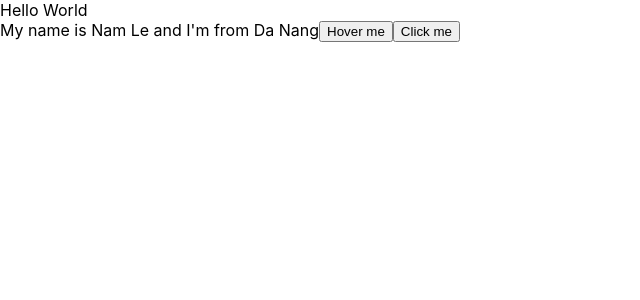
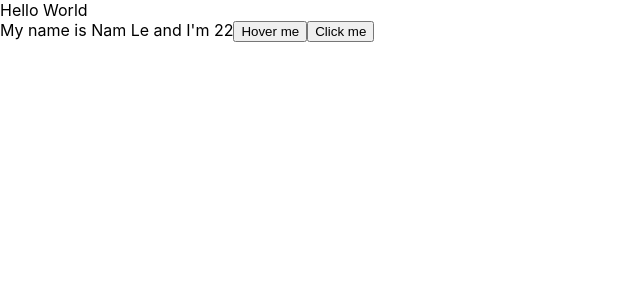
Before and after one commit to namle10102003/Learn-React, a React (Create React App) app: page / in a window 1280 px wide. Shown: the top 300 px of the page, without its empty margins (0-640 px from the left). Built offline with nearby package versions, Linux system fonts and the light colour scheme.

Commit message:
Learned how to Set State

```diff
--- a/src/components/MyComponent.js
+++ b/src/components/MyComponent.js
@@ -10,19 +10,25 @@
     handleClick(event) {
         console.log("Clicked");
         console.log(event);
-        console.log("My name is: ", this.state.name);
+        // console.log("My name is: ", this.state.name);
+
+        // Merge State => React Class
+        this.setState({
+            name: "Nam",
+            age: Math.floor((Math.random() * 100) + 1)
+        });
     }
 
     handleOnMouseOver(event) {
-        console.log(event.pageX);
+        // console.log(event.pageX);
     }
 
     render() {
         return (
             <div>
-                My name is {this.state.name} and I'm from {this.state.address}
+                My name is {this.state.name} and I'm {this.state.age}
                 <button onMouseOver={this.handleOnMouseOver}>Hover me</button>
-                <button onClick={this.handleClick}>Click me</button>
+                <button onClick={(event) => { this.handleClick(event) }}>Click me</button>
             </div>
         );
     };
```
